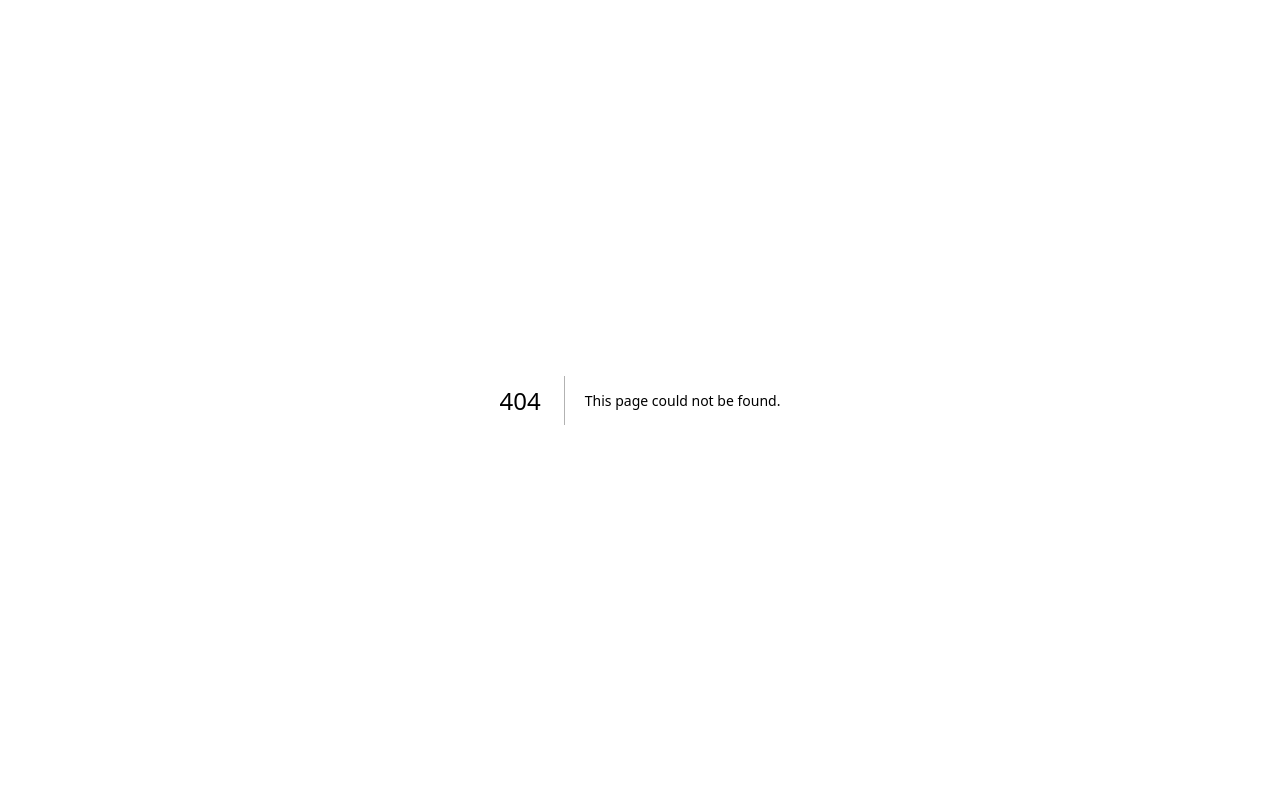
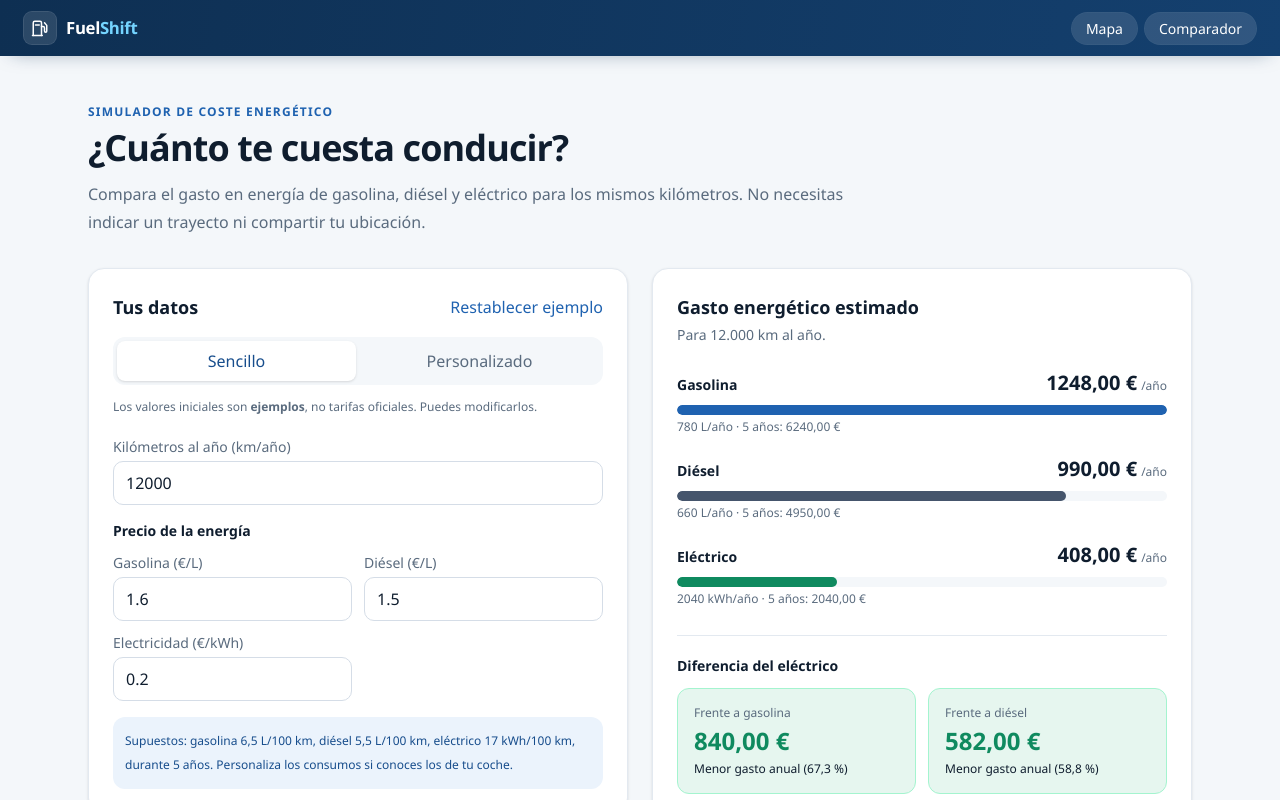
Before and after one commit to jorgearcenic7/fuelshift, a Next.js app: page /comparador in a window 1280 px wide. Before the commit this address had no page. Shown: the top 800 px of the page. Built offline with nearby package versions, Linux system fonts and the light colour scheme.

Commit message:
feat(comparador): añadir interfaz de gasto energético

```diff
--- /dev/null
+++ b/src/app/comparador/page.tsx
@@ -0,0 +1,16 @@
+import type { Metadata } from "next";
+import { EnergyCalculator } from "@/components/comparison/energy-calculator";
+import { SiteHeader } from "@/components/layout/site-header";
+
+export const metadata: Metadata = {
+  title: "Comparador de gasto energético | FuelShift",
+  description: "Compara el coste energético de gasolina, diésel y eléctrico por kilometraje, consumo y precio.",
+};
+
+export default function ComparadorPage() {
+  return <div className="min-h-screen">
+    <a href="#contenido" className="focus:bg-surface focus:text-ink sr-only z-50 rounded-md px-4 py-2 focus:not-sr-only focus:fixed focus:top-4 focus:left-4">Saltar al contenido</a>
+    <SiteHeader active="comparador" />
+    <EnergyCalculator />
+  </div>;
+}
```
